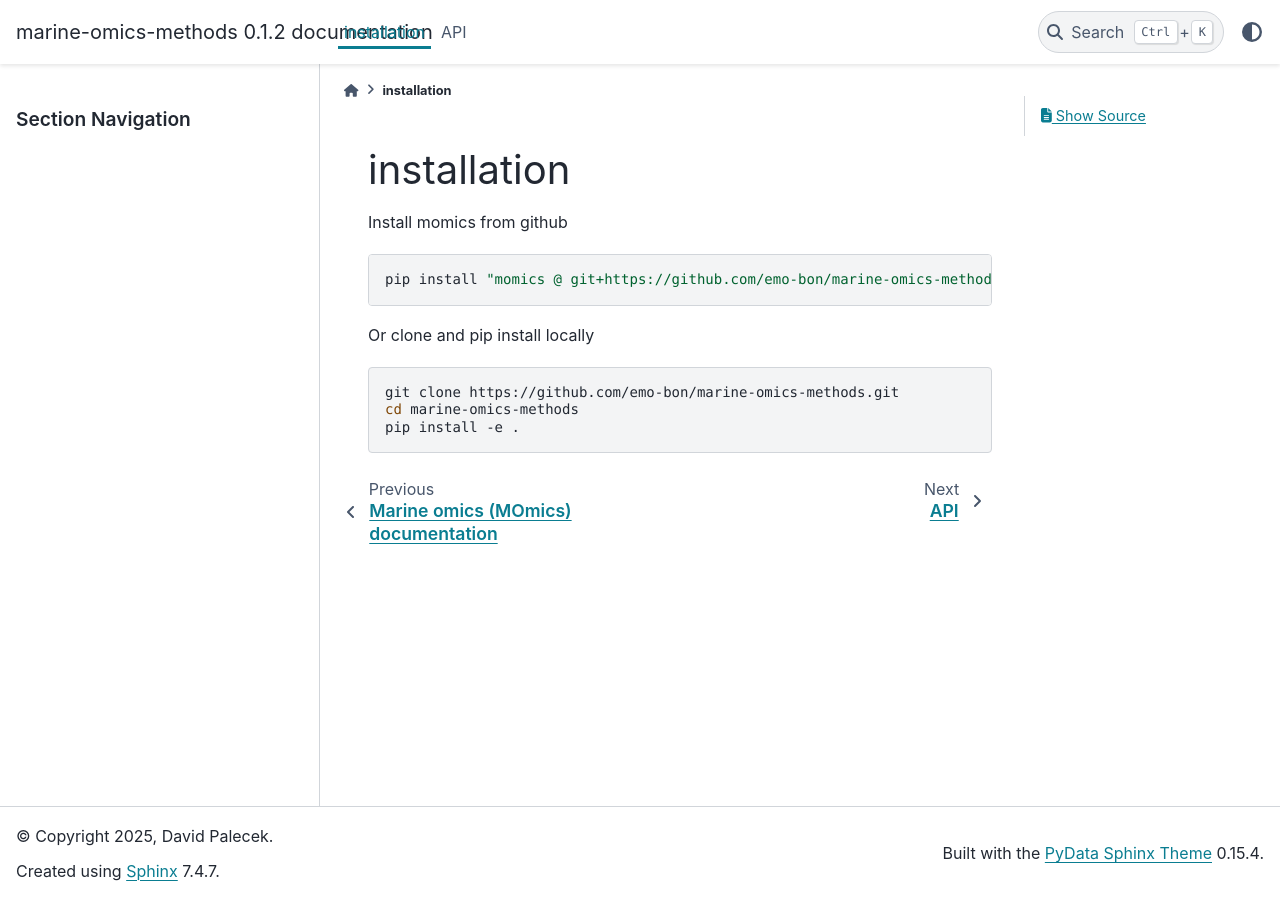
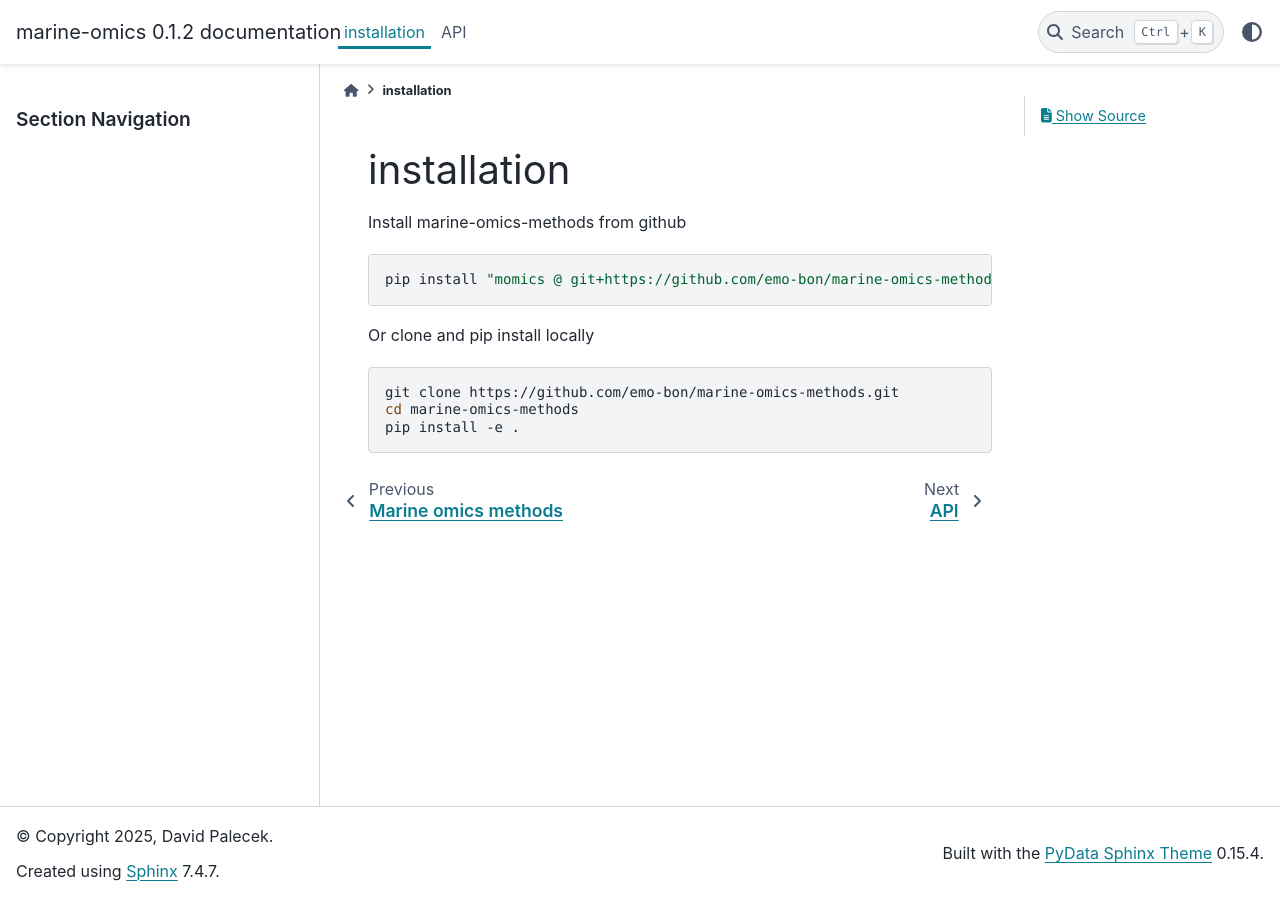
Before and after one commit to emo-bon/marine-omics-methods, a Sphinx documentation site: the page built from docs/installation.rst, in a window 1280 px wide. Built offline with Sphinx 7.4.7 and the PyData theme 0.15.4, drawn with Linux system fonts in a browser that asks for light colours.

Commit message:
fix package name

```diff
--- a/docs/conf.py
+++ b/docs/conf.py
@@ -13,7 +13,7 @@
 # sys.path.insert(0, os.path.abspath('../'))
 sys.path.insert(0, str(Path("..").resolve()))
 
-project = "marine-omics-methods"
+project = "marine-omics"
 copyright = "2025, David Palecek"
 author = "David Palecek"
 release = "0.1.2"
--- a/docs/index.rst
+++ b/docs/index.rst
@@ -1,5 +1,5 @@
 ****************************************************
-Marine omics (MOmics) documentation
+Marine omics methods
 ****************************************************
 
 .. toctree::
--- a/docs/installation.rst
+++ b/docs/installation.rst
@@ -2,7 +2,7 @@
 installation
 ********************
 
-Install momics from github
+Install marine-omics-methods from github
 
 .. code-block:: bash
 
--- a/pyproject.toml
+++ b/pyproject.toml
@@ -1,8 +1,8 @@
 [project]
-name = "momics"
+name = "marine-omics"
 version = "0.1.2"
 license = { file = "LICENSE.txt" }
-description = "Utilities for metagoflow and marine omics"
+description = "Utilities for metagoflow and marine omics demos"
 maintainers = [
     { name = "FAIR-Ease", email = "dpalecek@ualg.pt" },
 ]
```
